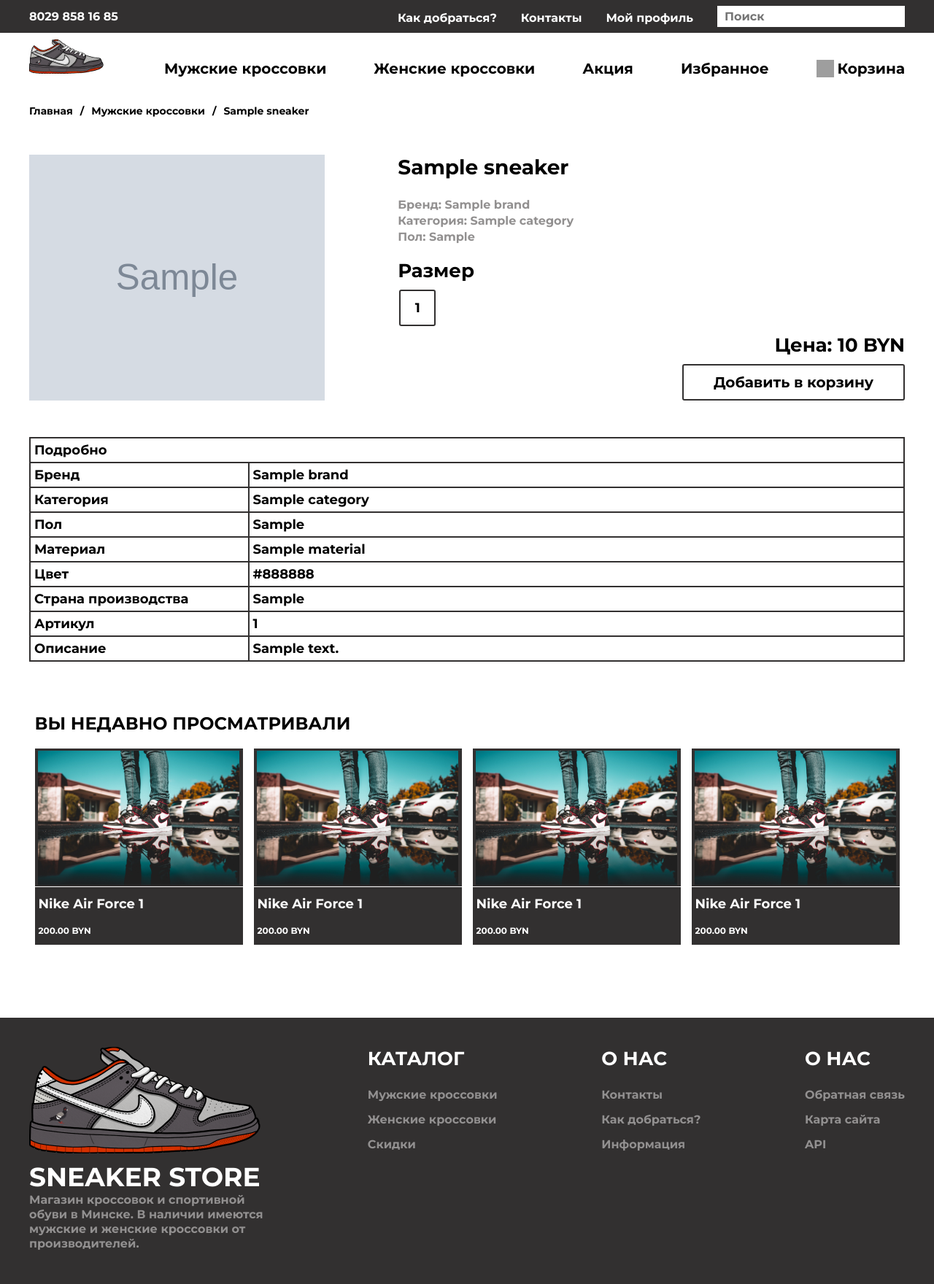
After one commit to Reiko1337/sneaker-store, a Django app: template app/store/templates/store/detail.html in a window 1280 px wide. The commit adds this page. Shown: the whole page at 73% size. Run offline with Django 3.2, Linux system fonts and the light colour scheme; the template is opened without the code that fills it: most values are stand-ins (such as "Sample title", 1, 10 or a date in 2020); grey boxes marked "Sample" are stand-in pictures; grey boxes are pictures that could not be loaded.

Commit message:
Add new template detail.html

```diff
--- a/app/store/models.py
+++ b/app/store/models.py
@@ -1,5 +1,7 @@
 from django.db import models
 from django.core.validators import MinValueValidator
+from django.urls import reverse
+
 
 class Sneaker(models.Model):
     """Кроссовоки"""
@@ -27,6 +29,9 @@
         verbose_name = 'Кроссовоки'
         verbose_name_plural = 'Кроссовоки'
         ordering = ['-id']
+
+    def get_absolute_url(self):
+        return reverse('store:detail', args=[self.brand.name, self.slug])
 
     def __str__(self):
         return self.name
--- a/app/store/static/store/css/style.css
+++ b/app/store/static/store/css/style.css
@@ -186,3 +186,147 @@
     line-height: 20px;
     color: #929090;
 }
+
+.overview__inner{
+    margin-top: 32px;
+}
+.overview__list{
+    display: flex;
+    list-style: none;
+}
+.overview__page + .overview__page{
+    margin-left: 10px;
+}
+.overview__page-link{
+    font-size: 14px;
+    line-height: 17px;
+    color: #000;
+    text-decoration: none;
+}
+
+
+.sneaker-cart__inner{
+    margin-top: 50px;
+    display: flex;
+}
+.sneaker-cart__img{
+    width: 700px;
+    margin-right: 100px;
+}
+.sneaker-cart__content{
+    width: 100%;
+}
+.sneaker-cart__content-title{
+    font-size: 28px;
+    line-height: 34px;
+}
+.sneaker-cart__content-list{
+    margin-top: 25px;
+    list-style: none;
+}
+.sneaker-cart__content-item{
+    color: #929090;
+    font-size: 16px;
+    line-height: 20px;
+}
+.sneaker-cart__content-item + .sneaker-cart__content-item{
+    margin-top: 2px;
+}
+
+.sneaker-cart__size-title{
+    margin-top: 20px;
+    font-size: 26px;
+    line-height: 32px;
+}
+.sneaker-cart__size-items{
+    margin-top: 6px;
+    display: flex;
+    flex-wrap: wrap;
+}
+.sneaker-cart__size-form-checkbox{
+    display: none;
+}
+.sneaker-cart__size-num{
+    display: inline-block;
+    width: 50px;
+    height: 50px;
+    font-size: 18px;
+    line-height: 22px;
+    border: 2px solid #323030;
+    position: relative;
+    display: flex;
+    justify-content: center;
+    align-items: center;
+    border-radius: 3px;
+    transition: .2s;
+    outline: 0;
+}
+.sneaker-cart__size-num:hover{
+    color: #fff;
+    background: #696464;
+}
+.sneaker-cart__size-num:active{
+    border-bottom-width: 0px;
+}
+.sneaker-cart__size-form-checkbox:checked + .sneaker-cart__size-num{
+    color: #fff;
+    background: #323030;
+}
+.sneaker-cart__size-form-label{
+    margin-top: 4px;
+    margin-left: 2px;
+    margin-right: 2px;
+}
+
+.sneaker-cart__content-price{
+    margin-top: 10px;
+    font-size: 26px;
+    line-height: 32px;
+    text-align: right;
+}
+.sneaker-cart__content-btn{
+    margin-top: 10px;
+    width: 305px;
+    height: 50px;
+    background: #FFFFFF;
+    border: 2px solid #323030;
+    border-radius: 3px;
+    font-size: 20px;
+    line-height: 24px;
+    font-family: Montserrat;
+    outline: 0;
+    transition: .2s;
+}
+.sneaker-cart__content-btn:hover{
+    background: #323030;
+    color: #fff;
+}
+.sneaker-cart__content-btn:active{
+    background: #FFFFFF;
+    color: #000;
+}
+.sneaker-cart__content-form-btn{
+    display: flex;
+    justify-content: flex-end;
+}
+.sneaker-cart__table-info{
+    margin-top: 50px;
+    border: 2px solid #323030;
+    width: 100%;
+    font-size: 18px;
+    line-height: 22px;
+}
+.sneaker-cart__table-info tr{
+    border: 2px solid #323030;
+}
+.sneaker-cart__table-info td{
+    border: 2px solid #323030;
+    padding: 5px;
+}
+.sneaker-cart__table-info th{
+    text-align: left;
+    padding: 5px;
+}
+.sneaker-cart__table-col{
+    width: 25%;
+}
--- /dev/null
+++ b/app/store/templates/store/detail.html
@@ -0,0 +1,202 @@
+{% extends 'layout/base.html' %}
+
+{% load static %}
+
+{% block title %}Sneaker Store{% endblock %}
+
+{% block content %}
+{% for field in form %}
+<br>
+{{ field.size }}
+{% endfor %}
+
+
+<section class="overview">
+    <div class="container">
+        <div class="overview__inner">
+            <ul class="overview__list">
+                <li class="overview__page">
+                    <a class="overview__page-link" href="{% url 'store:index' %}">Главная</a>
+                </li>
+                <li class="overview__page">
+                    <a class="overview__page-link" href="">/</a>
+                </li>
+                <li class="overview__page">
+                    <a class="overview__page-link" href="">Мужские кроссовки</a>
+                </li>
+                <li class="overview__page">
+                    <a class="overview__page-link" href="">/</a>
+                </li>
+                <li class="overview__page">
+                    <a class="overview__page-link" href="">{{ sneaker.name }}</a>
+                </li>
+            </ul>
+        </div>
+    </div>
+</section>
+
+<section class="sneaker-cart">
+    <div class="container">
+        <div class="sneaker-cart__inner">
+            <img class="sneaker-cart__img" src="{{ sneaker.image.url }}" alt="{{ sneaker.name }}">
+            <div class="sneaker-cart__content">
+                <form class="sneaker-cart__size-form" method="post">
+                    {% csrf_token %}
+                    <h1 class="sneaker-cart__content-title">{{ sneaker.name }}</h1>
+                    <ul class="sneaker-cart__content-list">
+                        <li class="sneaker-cart__content-item">Бренд: {{ sneaker.brand.name }}</li>
+                        <li class="sneaker-cart__content-item">Категория: {{ sneaker.category }}</li>
+                        <li class="sneaker-cart__content-item">Пол: {{ sneaker.get_sex_display }}</li>
+                    </ul>
+                    <div class="sneaker-cart__size">
+                        <p class="sneaker-cart__size-title">Размер</p>
+                        {% if sizes|length %}
+                        <div class="sneaker-cart__size-items">
+                            {% for size in sizes %}
+                            <label class="sneaker-cart__size-form-label">
+                                <input class="sneaker-cart__size-form-checkbox" type="checkbox"
+                                    value="{{ size.size }}">
+                                <span class="sneaker-cart__size-num">{{ size.size }}</span>
+                            </label>
+                            {% endfor %}
+                        </div>
+                        {% endif %}
+                    </div>
+                    <p class="sneaker-cart__content-price">Цена: {{ sneaker.price }} BYN</p>
+                    <div class="sneaker-cart__content-form-btn">
+                        <input class="sneaker-cart__content-btn" type="submit" value="Добавить в корзину">
+                    </div>
+                </form>
+            </div>
+
+        </div>
+        <table class="sneaker-cart__table-info">
+            <tr>
+                <th colspan="2">Подробно</th>
+            </tr>
+            <tr>
+                <td class="sneaker-cart__table-col">Бренд</td>
+                <td>{{ sneaker.brand }}</td>
+            </tr>
+            <tr>
+                <td>Категория</td>
+                <td>{{ sneaker.category }}</td>
+            </tr>
+            <tr>
+                <td>Пол</td>
+                <td>{{ sneaker.get_sex_display }}</td>
+            </tr>
+            <tr>
+                <td>Материал</td>
+                <td>{{ sneaker.material }}</td>
+            </tr>
+            <tr>
+                <td>Цвет</td>
+                <td>{{ sneaker.colour }}</td>
+            </tr>
+            <tr>
+                <td>Страна производства</td>
+                <td>{{ sneaker.country_manufacture }}</td>
+            </tr>
+            <tr>
+                <td>Артикул</td>
+                <td>{{ sneaker.article_number }}</td>
+            </tr>
+            <tr>
+                <td>Описание</td>
+                <td>{{ sneaker.description }}</td>
+            </tr>
+        </table>
+    </div>
+</section>
+
+<section class="sneakers-group">
+    <div class="container">
+        <div class="sneakers-group__inner">
+            <p class="sneakers-group__title">ВЫ НЕДАВНО ПРОСМАТРИВАЛИ</p>
+            <div class="sneakers-group__items">
+                <div class="sneakers-group__item">
+                    <div class="sneakers-group__item-top">
+                        <a href="" class="sneakers-group__item-img-link">
+                            <img class="sneakers-group__item-img" src="img/sneaker-cart.png" alt="">
+                        </a>
+                    </div>
+                    <div class="sneakers-group__item-content">
+                        <p class="sneakers-group__item-title">
+                            <a class="sneakers-group__item-title-link" href="#">
+                                Nike Air Force 1
+                            </a>
+                        </p>
+                        <p class="sneakers-group__item-price">
+                            <a class="sneakers-group__item-price-link" href="#">
+                                200.00 BYN
+                            </a>
+                        </p>
+                    </div>
+                </div>
+
+
+                <div class="sneakers-group__item">
+                    <div class="sneakers-group__item-top">
+                        <a href="" class="sneakers-group__item-img-link">
+                            <img class="sneakers-group__item-img" src="img/sneaker-cart.png" alt="">
+                        </a>
+                    </div>
+                    <div class="sneakers-group__item-content">
+                        <p class="sneakers-group__item-title">
+                            <a class="sneakers-group__item-title-link" href="#">
+                                Nike Air Force 1
+                            </a>
+                        </p>
+                        <p class="sneakers-group__item-price">
+                            <a class="sneakers-group__item-price-link" href="#">
+                                200.00 BYN
+                            </a>
+                        </p>
+                    </div>
+                </div>
+
+                <div class="sneakers-group__item">
+                    <div class="sneakers-group__item-top">
+                        <a href="" class="sneakers-group__item-img-link">
+                            <img class="sneakers-group__item-img" src="img/sneaker-cart.png" alt="">
+                        </a>
+                    </div>
+                    <div class="sneakers-group__item-content">
+                        <p class="sneakers-group__item-title">
+                            <a class="sneakers-group__item-title-link" href="#">
+                                Nike Air Force 1
+                            </a>
+                        </p>
+                        <p class="sneakers-group__item-price">
+                            <a class="sneakers-group__item-price-link" href="#">
+                                200.00 BYN
+                            </a>
+                        </p>
+                    </div>
+                </div>
+                <div class="sneakers-group__item">
+                    <div class="sneakers-group__item-top">
+                        <a href="" class="sneakers-group__item-img-link">
+                            <img class="sneakers-group__item-img" src="img/sneaker-cart.png" alt="">
+                        </a>
+                    </div>
+                    <div class="sneakers-group__item-content">
+                        <p class="sneakers-group__item-title">
+                            <a class="sneakers-group__item-title-link" href="#">
+                                Nike Air Force 1
+                            </a>
+                        </p>
+                        <p class="sneakers-group__item-price">
+                            <a class="sneakers-group__item-price-link" href="#">
+                                200.00 BYN
+                            </a>
+                        </p>
+                    </div>
+                </div>
+            </div>
+        </div>
+    </div>
+</section>
+
+{% endblock %}
--- a/app/store/templates/store/index.html
+++ b/app/store/templates/store/index.html
@@ -22,19 +22,19 @@
                 {% for sneaker in sneakers %}
                 <div class="sneakers-group__item">
                     <div class="sneakers-group__item-top">
-                        <a href="" class="sneakers-group__item-img-link">
+                        <a class="sneakers-group__item-img-link" href="{{ sneaker.get_absolute_url }}">
                             <img class="sneakers-group__item-img" src="{{ sneaker.image.url }}"
                                 alt="{{ sneaker.name }}">
                         </a>
                     </div>
                     <div class="sneakers-group__item-content">
                         <p class="sneakers-group__item-title">
-                            <a class="sneakers-group__item-title-link" href="#">
+                            <a class="sneakers-group__item-title-link" href="{{ sneaker.get_absolute_url }}">
                                 {{ sneaker.name }}
                             </a>
                         </p>
                         <p class="sneakers-group__item-price">
-                            <a class="sneakers-group__item-price-link" href="#">
+                            <a class="sneakers-group__item-price-link" href="{{ sneaker.get_absolute_url }}">
                                 {{ sneaker.price }} BYN
                             </a>
                         </p>
--- a/app/store/urls.py
+++ b/app/store/urls.py
@@ -1,6 +1,10 @@
 from django.urls import path
 from . import views
 
+
+app_name = 'store'
+
 urlpatterns = [
-    path('', views.Index.as_view())
+    path('', views.Index.as_view(), name='index'),
+    path('sneaker/<str:brand>/<slug:sneaker>', views.DetailSneaker.as_view(), name='detail')
 ]
--- a/app/templates/layout/base.html
+++ b/app/templates/layout/base.html
@@ -42,7 +42,7 @@
         <div class="header__bottom">
             <div class="container">
                 <div class="header__bottom-inner">
-                    <a class="logo" href="">
+                    <a class="logo" href="{% url 'store:index' %}">
                         <img class="logo__img" src="{% static 'store/img/logo.png' %}" alt="Logo">
                     </a>
                     <nav class="menu">
```
Also changed, not shown: app/store/forms.py (added, +16 -0 lines), app/store/views.py (+16 -2 lines).
